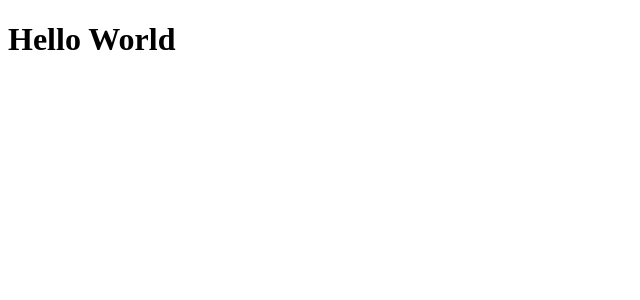
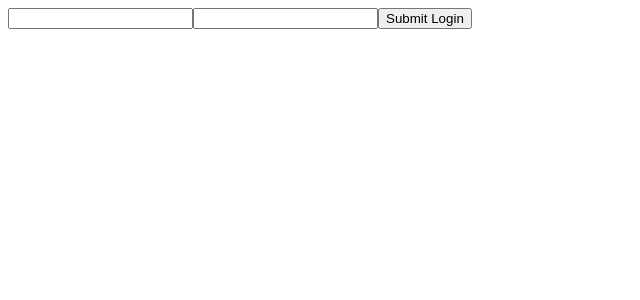
Before and after one commit to N00222244/doctorhouse, a React (Create React App) app: page / in a window 1280 px wide. Shown: the top 300 px of the page, without its empty margins (0-640 px from the left). Built offline with nearby package versions, Linux system fonts and the light colour scheme.

Commit message:
got the log in page to appear not functional fully just yet but its there

```diff
--- a/src/App.js
+++ b/src/App.js
@@ -1,11 +1,30 @@
+//functionality imports
+import { AuthProvider } from "./utils/useAuth";
+import { BrowserRouter as Router, Routes, Route } from "react-router-dom";
 
 
+// component imports
+
+import LoginForm from "./components/LoginForm";
+
+
+//page imports
 
 const App = () =>{
     return (
 
         <div>
-            <h1>Hello World</h1>
+            <AuthProvider>
+                <Router>
+
+                    <Routes>
+
+                        <Route path="/" element={<LoginForm />} />
+                    </Routes>
+
+
+                </Router>
+            </AuthProvider>
         </div>
     )
 
--- a/src/components/LoginForm.js
+++ b/src/components/LoginForm.js
@@ -4,6 +4,41 @@ import {useAuth} from "../utils/useAuth";
 
 const LoginForm = () => {
 
+
+    const {Navigate} = useNavigate();
+    const {login} = useAuth();
+
+
+    // create state variable named form, form object holds email and password values
+    // setform updates with new data causing react to re render with ne form data
+    const [form, setForm] = useState({email:'', password:''})
+
+
+    // page refreshes on submit automatically this prevents it from happpening then calls the login  function from use auth in utility
+    const handleSubmit = (e) =>{
+
+        e.preventDefault();
+
+        login(form.email,form.password);
+
+        Navigate("/");
+
+    }
+
+    // handlechange updates the current value of a field with new values
+    const handleChange = (e) => {
+       setForm(({...form, [e.target.name]: e.target.value}));
+    }
+
+    return (
+        <form>
+            <input onChange={handleChange} value={form.email} type='email' ></input>
+            <input onChange={handleChange} value={form.password} type='password'></input>
+            <button onClick={handleSubmit}>Submit Login</button>
+        </form>
+    )
+
+
 }
 
 
```
